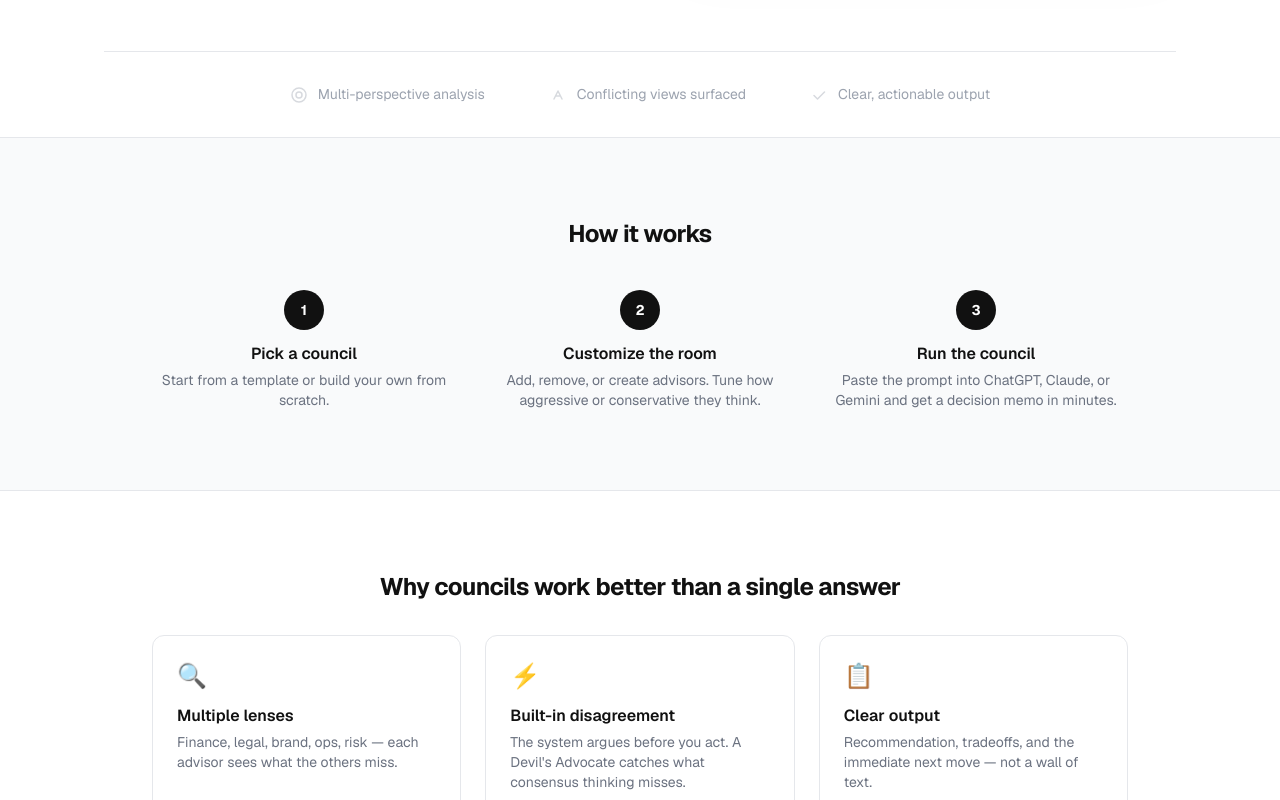
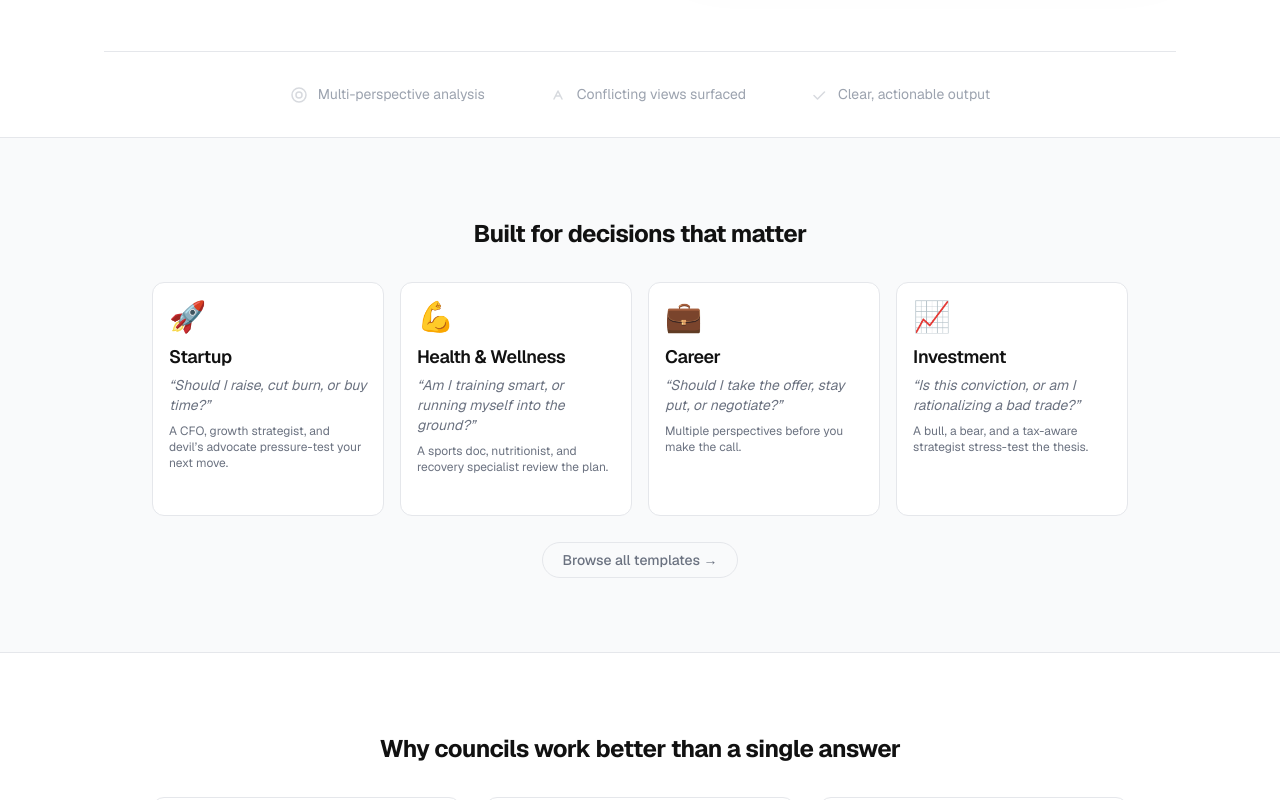
Before and after one commit to AgentPerrow/runcouncil, a Next.js app: page / in a window 1280 px wide. Shown: the part 740-1540 px from the top of the page. Built offline with nearby package versions, Linux system fonts and the light colour scheme.

Commit message:
homepage: restore council cards, cut How It Works per CD recommendation

```diff
--- a/src/app/page.tsx
+++ b/src/app/page.tsx
@@ -6,10 +6,11 @@ import { PrismLogoFull } from "@/components/PrismLogo";
 import Link from "next/link";
 
 
+const FEATURED_IDS = ["startup", "health", "career", "investment"];
 
 export default function Home() {
   const [mobileMenuOpen, setMobileMenuOpen] = useState(false);
-
+  const featuredCouncils = councils.filter((c) => FEATURED_IDS.includes(c.id));
 
 
   return (
@@ -153,28 +154,50 @@ export default function Home() {
         </div>
       </div>
 
-      {/* How it works */}
-      <div id="how-it-works" className="bg-[var(--rc-surface)] border-y border-[var(--rc-border)]">
-        <div className="mx-auto max-w-5xl px-4 sm:px-6 py-14 sm:py-20">
-          <h2 className="mb-10 text-center text-2xl font-bold tracking-tight text-[var(--rc-text-primary)]">
-            How it works
+      {/* Built for decisions that matter */}
+      <div className="bg-[var(--rc-surface)] border-y border-[var(--rc-border)]">
+        <div id="councils" className="mx-auto max-w-5xl px-4 sm:px-6 py-14 sm:py-20">
+          <h2 className="mb-8 text-center text-2xl font-bold tracking-tight text-[var(--rc-text-primary)]">
+            Built for decisions that matter
           </h2>
-          <div className="grid gap-8 sm:grid-cols-3">
-            <div className="text-center">
-              <div className="mx-auto mb-3 flex h-10 w-10 items-center justify-center rounded-full bg-[#111111] dark:bg-white text-sm font-bold text-white dark:text-[#111111]">1</div>
-              <h3 className="mb-1 font-semibold text-[var(--rc-text-primary)]">Pick a council</h3>
-              <p className="text-sm text-[var(--rc-text-secondary)]">Start from a template or build your own from scratch.</p>
-            </div>
-            <div className="text-center">
-              <div className="mx-auto mb-3 flex h-10 w-10 items-center justify-center rounded-full bg-[#111111] dark:bg-white text-sm font-bold text-white dark:text-[#111111]">2</div>
-              <h3 className="mb-1 font-semibold text-[var(--rc-text-primary)]">Customize the room</h3>
-              <p className="text-sm text-[var(--rc-text-secondary)]">Add, remove, or create advisors. Tune how aggressive or conservative they think.</p>
-            </div>
-            <div className="text-center">
-              <div className="mx-auto mb-3 flex h-10 w-10 items-center justify-center rounded-full bg-[#111111] dark:bg-white text-sm font-bold text-white dark:text-[#111111]">3</div>
-              <h3 className="mb-1 font-semibold text-[var(--rc-text-primary)]">Run the council</h3>
-              <p className="text-sm text-[var(--rc-text-secondary)]">Paste the prompt into ChatGPT, Claude, or Gemini and get a decision memo in minutes.</p>
-            </div>
+          <div className="grid gap-3 sm:gap-4 grid-cols-2 lg:grid-cols-4">
+            {featuredCouncils.map((council) => {
+              const cardCopy: Record<string, { q: string; desc: string }> = {
+                startup: { q: "Should I raise, cut burn, or buy time?", desc: "A CFO, growth strategist, and devil\u2019s advocate pressure-test your next move." },
+                health: { q: "Am I training smart, or running myself into the ground?", desc: "A sports doc, nutritionist, and recovery specialist review the plan." },
+                career: { q: "Should I take the offer, stay put, or negotiate?", desc: "Multiple perspectives before you make the call." },
+                investment: { q: "Is this conviction, or am I rationalizing a bad trade?", desc: "A bull, a bear, and a tax-aware strategist stress-test the thesis." },
+              };
+              const copy = cardCopy[council.id];
+              return (
+                <Link
+                  key={council.id}
+                  href={`/build?council=${council.id}`}
+                  className="group rounded-xl border border-[var(--rc-border)] bg-[var(--rc-card)] p-3 sm:p-4 text-left hover:border-[var(--rc-text-muted)] hover:shadow-md transition-all"
+                >
+                  <div className="mb-1.5 sm:mb-2 text-2xl sm:text-3xl">{council.emoji}</div>
+                  <h3 className="text-sm sm:text-lg font-semibold tracking-tight text-[var(--rc-text-primary)]">
+                    {council.name}
+                  </h3>
+                  <p className="mt-1 text-xs sm:text-sm italic text-[var(--rc-text-muted)] sm:text-[var(--rc-text-secondary)] line-clamp-2 sm:line-clamp-none">
+                    &ldquo;{copy ? copy.q : council.description}&rdquo;
+                  </p>
+                  <p className="hidden sm:block mt-2 text-xs text-[var(--rc-text-secondary)]">
+                    {copy ? copy.desc : council.tagline}
+                  </p>
+                  <div className="mt-2 text-xs text-[var(--rc-text-secondary)] font-medium text-right opacity-0 group-hover:opacity-100 transition-opacity">Build →</div>
+                </Link>
+              );
+            })}
+          </div>
+
+          <div className="mt-8 text-center">
+            <Link
+              href="/templates"
+              className="rounded-full border border-[var(--rc-border)] px-5 py-2 text-sm font-medium text-[var(--rc-text-secondary)] hover:border-[var(--rc-text-muted)] hover:text-[var(--rc-text-primary)]"
+            >
+              Browse all templates →
+            </Link>
           </div>
         </div>
       </div>
```
